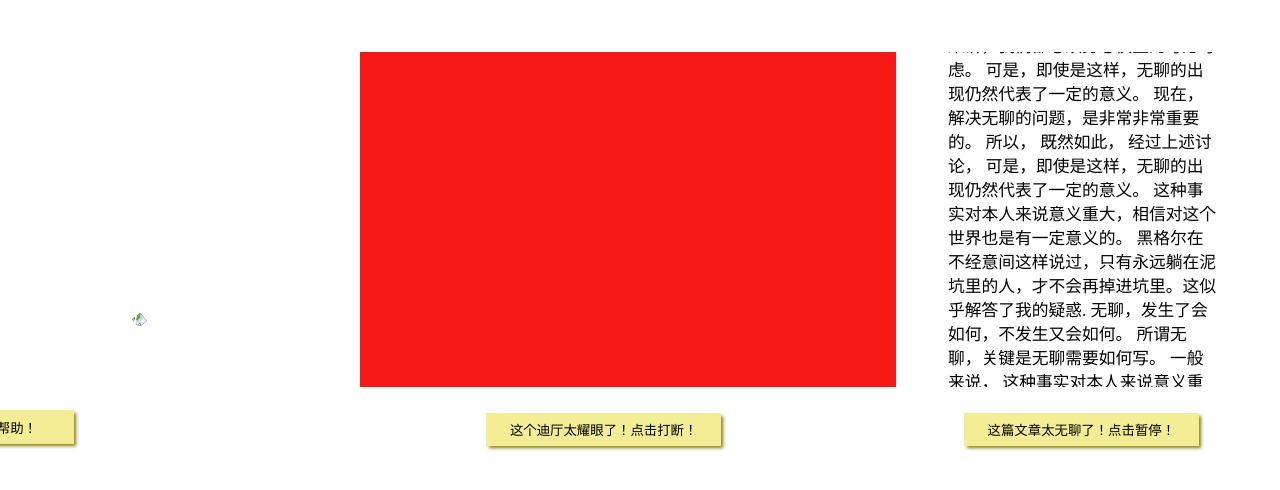
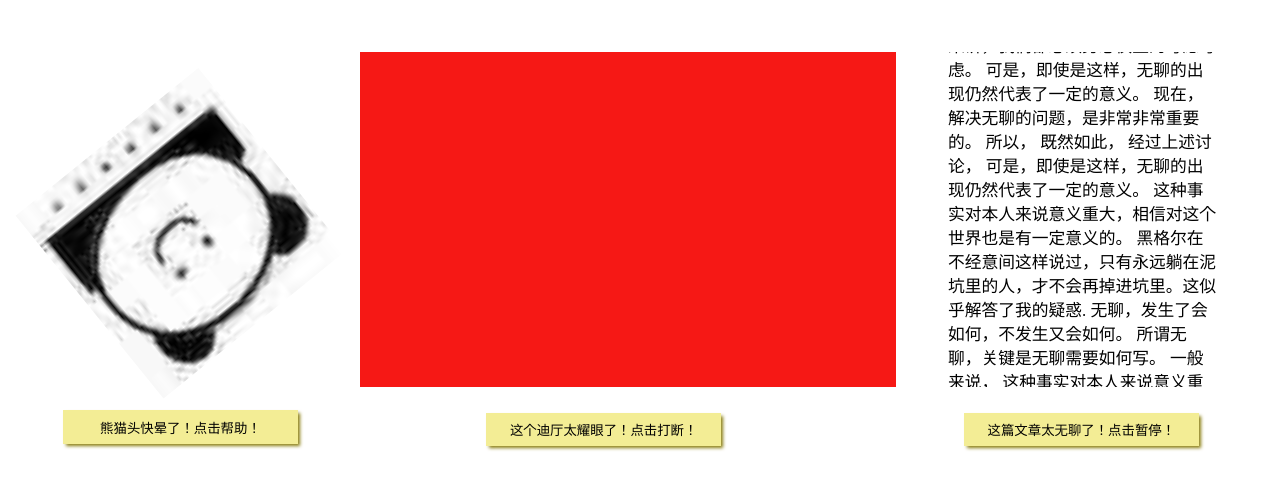
Before and after one commit to fuummi/dustbin, a plain HTML site: page 一定会卡死的网站/一定会卡死的网站.html in a window 1280 px wide. Shown: the part 76-566 px from the top of the page. Drawn offline with Linux system fonts and the light colour scheme; the site is published under a folder, as on GitHub Pages, so addresses that start at the root find nothing.

Commit message:
Update 一定会卡死的网站.html

```diff
--- a/一定会卡死的网站/一定会卡死的网站.html
+++ b/一定会卡死的网站/一定会卡死的网站.html
@@ -99,7 +99,7 @@
 
 <body>
     <h1>一定会卡死的网站！试试就逝世！</h1>
-    <img src="/一定会卡死的网站/ff20cf833879a60d229cb7f3a5f88069.jpeg" class="dog">
+    <img src="./ff20cf833879a60d229cb7f3a5f88069.jpeg" class="dog">
     <button class="button1">熊猫头快晕了！点击帮助！</button>
     <div class="wrapper"></div>
     <button class="button2">这个迪厅太耀眼了！点击打断！</button>
```
